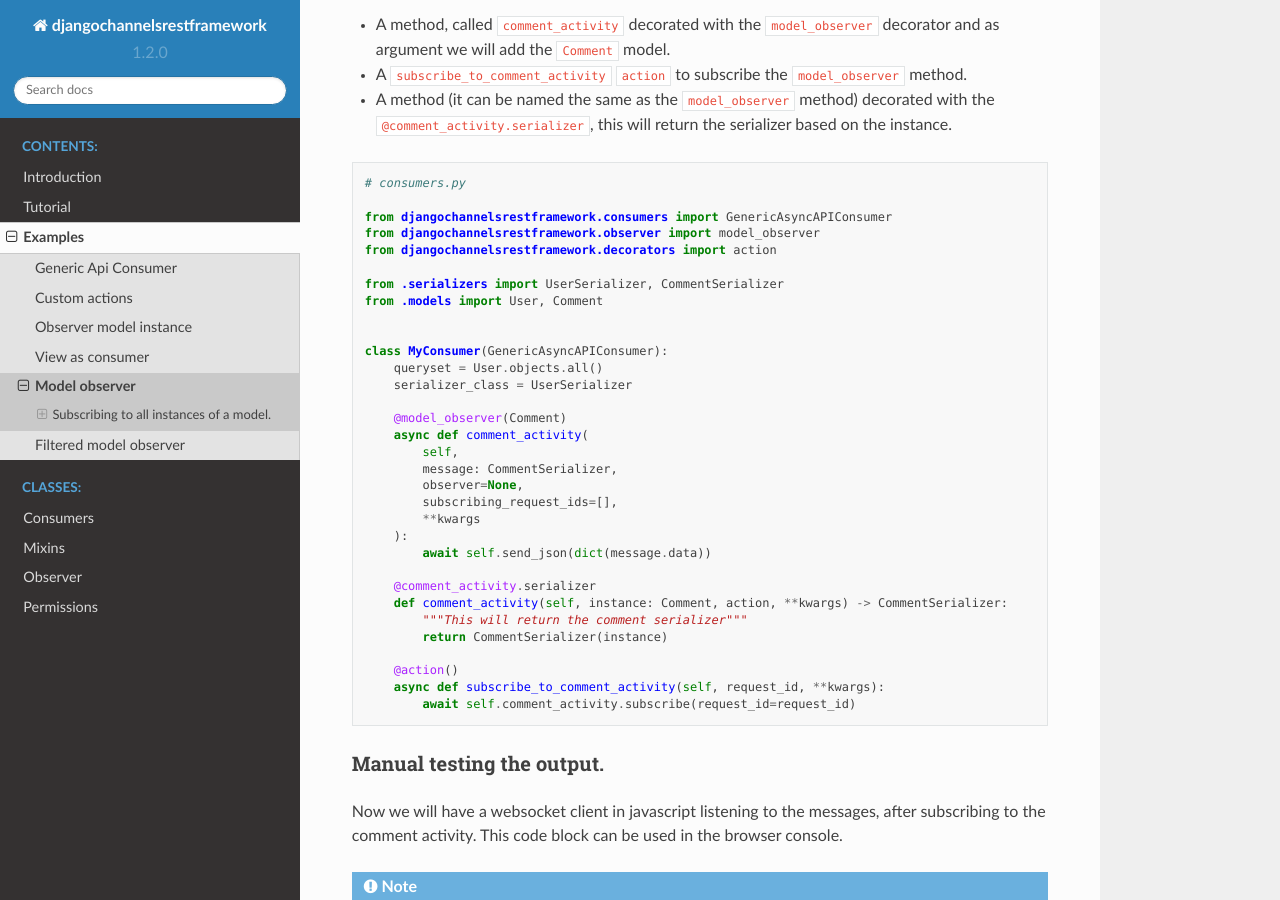
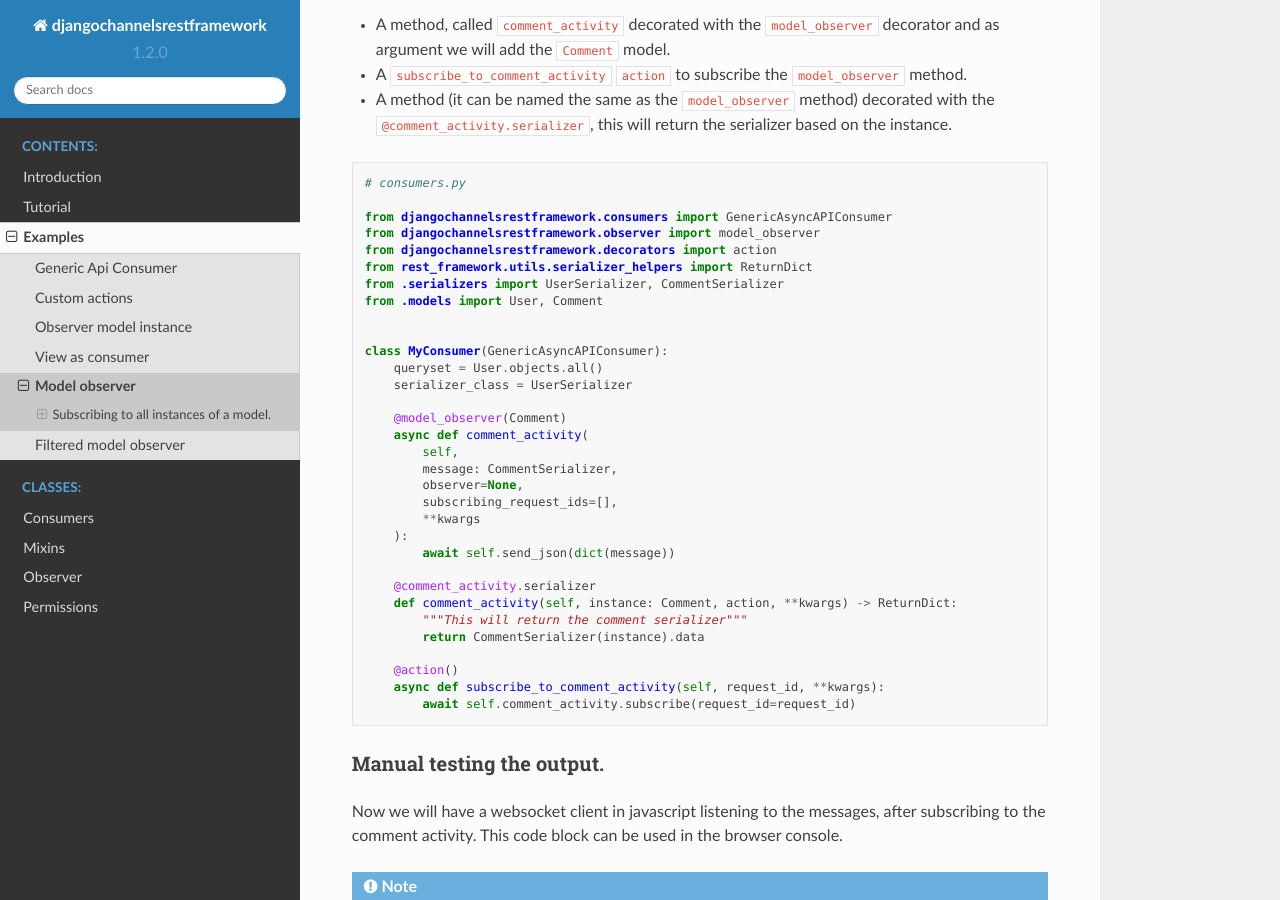
Before and after one commit to NilCoalescing/djangochannelsrestframework, a Sphinx documentation site: the page built from docs/examples/model_observer.rst, in a window 1280 px wide and 900 px high, scrolled down 1248 px. Built offline with Sphinx 7.4.7 and the Read the Docs theme 2.0.0, drawn with Linux system fonts in a browser that asks for light colours.

Commit message:
Update model_observer.rst
Fix docs example to prevent SynchronousOnlyOperation exception

- Update comment_activity method to use dict(message) instead of dict(message.data)
- Modify comment_activity serializer to return ReturnDict instead of CommentSerializer
- Return serializer.data in the serializer method to avoid database queries in async context

This change addresses the issue where serializers.data can trigger database queries,
potentially causing django.core.exceptions.SynchronousOnlyOperation exceptions in
asynchronous consumers.

```diff
--- a/docs/examples/model_observer.rst
+++ b/docs/examples/model_observer.rst
@@ -49,7 +49,7 @@ These are the important methods of the class.
     from djangochannelsrestframework.consumers import GenericAsyncAPIConsumer
     from djangochannelsrestframework.observer import model_observer
     from djangochannelsrestframework.decorators import action
-
+    from rest_framework.utils.serializer_helpers import ReturnDict
     from .serializers import UserSerializer, CommentSerializer
     from .models import User, Comment
 
@@ -66,12 +66,12 @@ These are the important methods of the class.
             subscribing_request_ids=[],
             **kwargs
         ):
-            await self.send_json(dict(message.data))
+            await self.send_json(dict(message))
 
         @comment_activity.serializer
-        def comment_activity(self, instance: Comment, action, **kwargs) -> CommentSerializer:
+        def comment_activity(self, instance: Comment, action, **kwargs) -> ReturnDict:
             """This will return the comment serializer"""
-            return CommentSerializer(instance)
+            return CommentSerializer(instance).data
 
         @action()
         async def subscribe_to_comment_activity(self, request_id, **kwargs):
```
